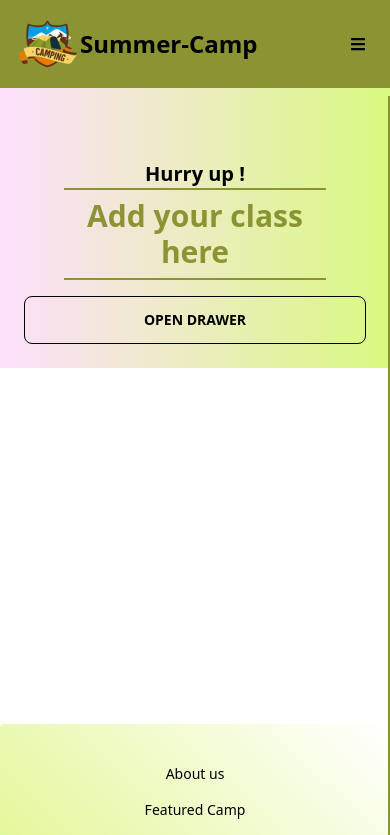
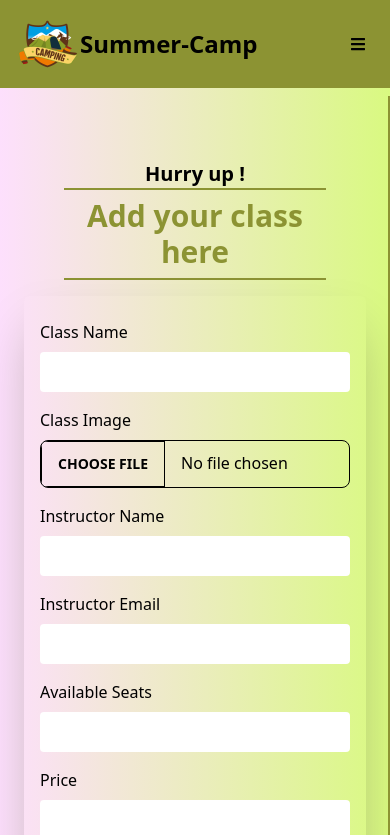
Before and after one commit to Shajib-Dv/summer-camp-client, a React (Vite) app: page /dashboard/instructor/add-class in a window 390 px wide. Shown: the top 835 px of the page. Built offline with nearby package versions, Linux system fonts and the light colour scheme; no server answers.

Commit message:
add class/img done

```diff
--- a/src/AuthProvider/AuthProvider.jsx
+++ b/src/AuthProvider/AuthProvider.jsx
@@ -30,6 +30,7 @@ const AuthProvider = ({ children }) => {
   //sign in with google
 
   const googleSignIn = () => {
+    setLoader(true);
     return signInWithPopup(auth, googleAuth);
   };
 
--- a/src/Pages/Dashboard/Isntructor/AddClass.jsx
+++ b/src/Pages/Dashboard/Isntructor/AddClass.jsx
@@ -1,11 +1,183 @@
 /** @format */
 
+import { useForm } from "react-hook-form";
 import Heading from "../../../components/Heading";
+import useAxiosSecure from "../../../hooks/useAxiosSecure";
+import Swal from "sweetalert2";
+import useAuth from "../../../hooks/useAuth";
 
 const AddClass = () => {
+  const { user } = useAuth();
+  const [axiosSecure] = useAxiosSecure();
+  const {
+    register,
+    handleSubmit,
+    formState: { errors },
+    reset,
+  } = useForm();
+  const img_host_url = `https://api.imgbb.com/1/upload?key=${
+    import.meta.env.VITE_IMG_HOST_KEY
+  }`;
+
+  const onSubmit = (data) => {
+    const {
+      instructorEmail,
+      instructorName,
+      availableSeats,
+      className,
+      price,
+    } = data;
+    console.log(instructorEmail, instructorName);
+    try {
+      const imageData = new FormData();
+      imageData.append("image", data.classImage[0]);
+
+      fetch(img_host_url, {
+        method: "POST",
+        body: imageData,
+      })
+        .then((res) => res.json())
+        .then((imageRes) => {
+          if (imageRes.success) {
+            const imgURL = imageRes.data.display_url;
+            const saveClasses = {
+              instructorEmail,
+              instructorName,
+              availableSeats,
+              className,
+              price,
+              classImage: imgURL,
+              status: "pending",
+            };
+
+            axiosSecure.post("/classes", saveClasses).then((data) => {
+              if (data.data.insertedId) {
+                reset();
+                Swal.fire({
+                  position: "center",
+                  icon: "success",
+                  title: "Class added successfully",
+                  showConfirmButton: false,
+                  timer: 1500,
+                });
+              }
+            });
+          }
+        });
+    } catch (error) {
+      console.error(error);
+    }
+  };
   return (
     <>
       <Heading title={"Add your class here"} subTitle={"Hurry up !"} />
+
+      <form
+        onSubmit={handleSubmit(onSubmit)}
+        className="px-4 py-6  shadow-2xl rounded-md"
+      >
+        <div className="flex flex-col md:flex-row md:gap-10">
+          <div className="mb-4 w-full">
+            <label htmlFor="className" className="block mb-2 font-medium">
+              Class Name
+            </label>
+            <input
+              type="text"
+              id="className"
+              className="w-full px-3 add-class-input py-2 rounded "
+              {...register("className", { required: "Class Name is required" })}
+            />
+            {errors.className && (
+              <span className="text-red-500">{errors.className.message}</span>
+            )}
+          </div>
+          <div className="mb-4 w-full">
+            <label htmlFor="classImage" className="block mb-2 font-medium">
+              Class Image
+            </label>
+            <input
+              type="file"
+              id="classImage"
+              className="file-input file-input-bordered w-full max-w-xs block add-class-input"
+              {...register("classImage", {
+                required: "Class Image is required",
+              })}
+            />
+            {errors.classImage && (
+              <span className="text-red-500">{errors.classImage.message}</span>
+            )}
+          </div>
+        </div>
+
+        <div className="mb-4">
+          <label htmlFor="instructorName" className="block mb-2 font-medium">
+            Instructor Name
+          </label>
+          <input
+            type="text"
+            id="instructorName"
+            className="w-full px-3 add-class-input py-2 rounded"
+            value={user?.displayName}
+            readOnly
+            {...register("instructorName")}
+          />
+        </div>
+        <div className="mb-4">
+          <label htmlFor="instructorEmail" className="block mb-2 font-medium">
+            Instructor Email
+          </label>
+          <input
+            type="text"
+            id="instructorEmail"
+            className="w-full px-3 add-class-input py-2 rounded"
+            value={user?.email}
+            readOnly
+            {...register("instructorEmail")}
+          />
+        </div>
+        <div className="mb-4">
+          <label htmlFor="availableSeats" className="block mb-2 font-medium">
+            Available Seats
+          </label>
+          <input
+            type="number"
+            id="availableSeats"
+            className="w-full px-3 add-class-input py-2 rounded"
+            {...register("availableSeats", {
+              required: "Available Seats is required",
+              min: { value: 0, message: "Seats must be 0 or above" },
+            })}
+          />
+          {errors.availableSeats && (
+            <span className="text-red-500">
+              {errors.availableSeats.message}
+            </span>
+          )}
+        </div>
+        <div className="mb-4">
+          <label htmlFor="price" className="block mb-2 font-medium">
+            Price
+          </label>
+          <input
+            type="number"
+            id="price"
+            className="w-full px-3 add-class-input py-2 rounded "
+            {...register("price", {
+              required: "Price is required",
+              min: { value: 0, message: "Price must be 0 or above" },
+            })}
+          />
+          {errors.price && (
+            <span className="text-red-500">{errors.price.message}</span>
+          )}
+        </div>
+        <button
+          type="submit"
+          className="px-4 py-2 w-full btn text-[#8C9333] rounded-md"
+        >
+          Add
+        </button>
+      </form>
     </>
   );
 };
--- a/src/Pages/Navbar/Navbar.jsx
+++ b/src/Pages/Navbar/Navbar.jsx
@@ -19,7 +19,7 @@ const Navbar = () => {
   const [axiosSecure] = useAxiosSecure();
   const navigate = useNavigate();
   const { user, logOut } = useAuth();
-  const [instructor] = useInstructor();
+  const [isInstructor, refetch] = useInstructor();
 
   const handleSignOut = () => {
     logOut().then(() => {
@@ -77,6 +77,7 @@ const Navbar = () => {
         showConfirmButton: false,
         timer: 1500,
       });
+      refetch();
       navigate("/");
     }
   };
@@ -118,7 +119,7 @@ const Navbar = () => {
                 <ActiveLink to="/instructors">Instructors</ActiveLink>
                 <ActiveLink to="/classes">Classes</ActiveLink>
                 {user && <ActiveLink to="/dashboard">Dashboard</ActiveLink>}
-                {!instructor.email && <PostCamp onClick={openModal} />}
+                {!isInstructor && user && <PostCamp onClick={openModal} />}
               </ul>
 
               <div className="mt-3 space-y-2 md:hidden">
--- a/src/Pages/SignIn/SignIn.jsx
+++ b/src/Pages/SignIn/SignIn.jsx
@@ -1,6 +1,6 @@
 /** @format */
 import { useForm } from "react-hook-form";
-import { Link } from "react-router-dom";
+import { Link, useNavigate } from "react-router-dom";
 import Lottie from "lottie-react";
 import signInLottie from "../../../public/login.json";
 import SocialLogIn from "../Shared/SocialLogIn/SocialLogIn";
@@ -12,6 +12,7 @@ import { RiEyeFill, RiEyeOffFill } from "react-icons/ri";
 const SignIn = () => {
   const { userSignIn } = useAuth();
   const [error, setError] = useState("");
+  const navigate = useNavigate();
   const [showPassword, setShowPassword] = useState(false);
   const { register, handleSubmit, reset } = useForm();
 
@@ -28,6 +29,7 @@ const SignIn = () => {
           showConfirmButton: false,
           timer: 1500,
         });
+        navigate("/");
       })
       .catch((err) => setError(err.message));
   };
--- a/src/Pages/SignUp/SignUp.jsx
+++ b/src/Pages/SignUp/SignUp.jsx
@@ -52,8 +52,9 @@ const SignUp = () => {
             phone,
             address,
           };
-          const res = await axiosSecure.post("/users", saveUser);
-          if (res.data.insertedId) {
+          const res = await axiosSecure.put("/users", saveUser);
+
+          if (res.data.upsertedId) {
             reset();
             Swal.fire({
               position: "center",
--- a/src/hooks/useInstructor.jsx
+++ b/src/hooks/useInstructor.jsx
@@ -5,17 +5,19 @@ import useAuth from "./useAuth";
 import useAxiosSecure from "./useAxiosSecure";
 
 const useInstructor = () => {
-  const { user } = useAuth();
+  const { user, loader } = useAuth();
   const [axiosSecure] = useAxiosSecure();
 
   const { data: instructor = {}, refetch } = useQuery({
     queryKey: ["instructor"],
+    enabled: !loader,
     queryFn: async () => {
       const res = await axiosSecure(`/instructors?email=${user?.email}`);
       return res.data;
     },
   });
-  return [instructor, refetch];
+  const isInstructor = instructor.email;
+  return [isInstructor, refetch];
 };
 
 export default useInstructor;
--- a/src/index.css
+++ b/src/index.css
@@ -5,6 +5,7 @@
 @tailwind utilities;
 
 .input:focus,
-.select:focus {
+.select:focus,
+.add-class-input:focus {
   @apply outline-none border-purple-600 border-b-2;
 }
```
Also changed, not shown: src/Pages/Shared/SocialLogIn/SocialLogIn.jsx (+34 -1 lines).
